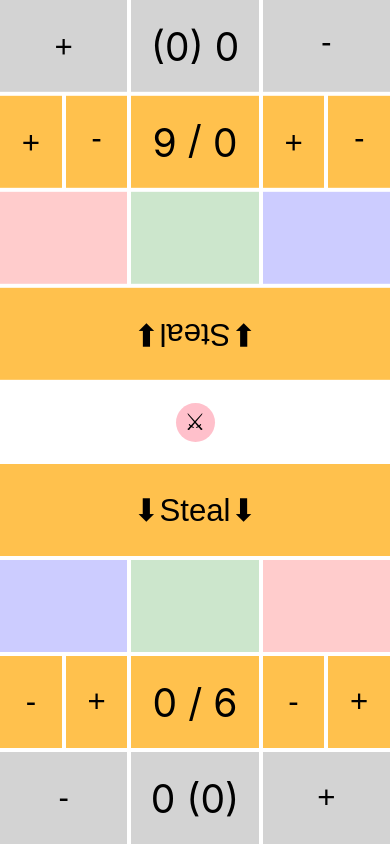
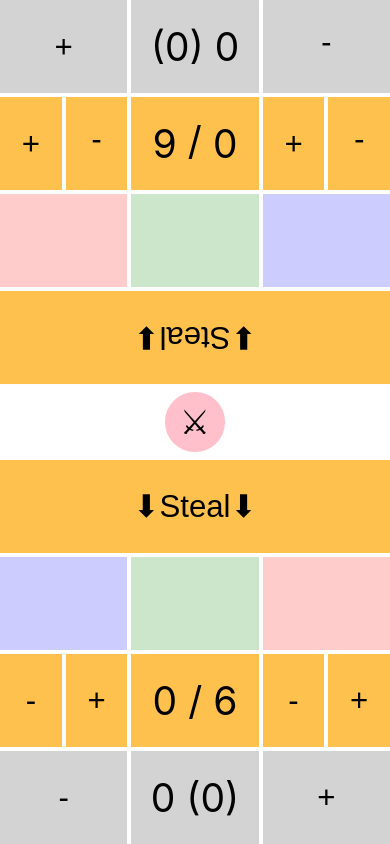
Before and after one commit to nihakue/keyforger, a React (Create React App) app: page / in a window 390 px wide. Built offline with nearby package versions, Linux system fonts and the light colour scheme.

Commit message:
responsive style for badge

```diff
--- a/src/DMZ.css
+++ b/src/DMZ.css
@@ -2,13 +2,14 @@
   display: flex;
   align-items: center;
   justify-content: center;
-  height: 10vh;
+  padding: 1vh;
+  position: relative;
 }
 
 .dmz button {
   background: pink;
   border-radius: 50%;
-  height: 10vw;
-  width: 10vw;
-  font-size: 6vw;
+  height: 7vh;
+  width: 7vh;
+  font-size: 4vh;
 }
```
